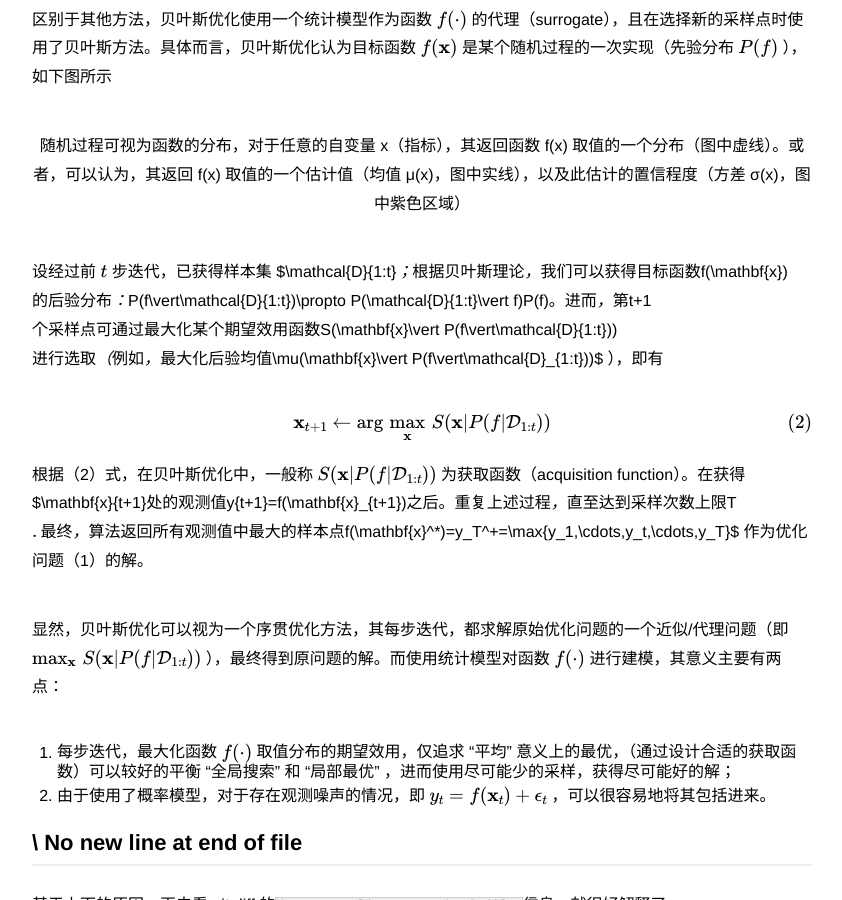
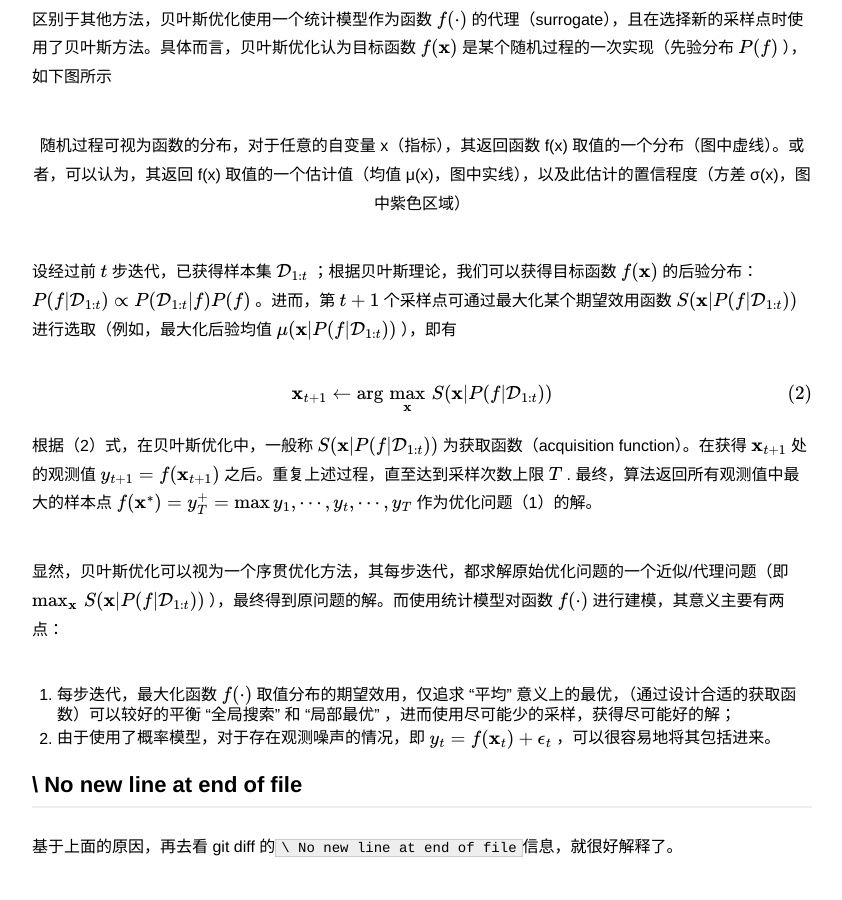
Before and after one commit to jhonhu1994/jhonhu1994.github.io, a Jekyll site: the page built from _posts/2016-05-18-carriage-return-line-feed-new-line-end-file.md, in a window 1280 px wide and 900 px high, scrolled down 974 px. Shown: the whole window, without its empty margins (218-1060 px from the left). Built offline with Jekyll 4.4.1, drawn with Linux system fonts in a browser that asks for light colours; formulas are drawn with MathJax 3.

```diff
--- a/_posts/2016-05-18-carriage-return-line-feed-new-line-end-file.md
+++ b/_posts/2016-05-18-carriage-return-line-feed-new-line-end-file.md
@@ -31,18 +31,18 @@ $$
 
 <center><p><font size="3"><em>随机过程可视为函数的分布，对于任意的自变量 x（指标），其返回函数 f(x) 取值的一个分布（图中虚线）。或者，可以认为，其返回 f(x) 取值的一个估计值（均值 &mu;(x)，图中实线），以及此估计的置信程度（方差 &sigma;(x)，图中紫色区域）</em></font><br/></p></center>
 
-设经过前 $t$ 步迭代，已获得样本集 $\mathcal{D}_{1:t}$ ；根据贝叶斯理论，我们可以获得目标函数 $f(\mathbf{x})$ 的后验分布：$P(f\vert\mathcal{D}_{1:t})\propto P(\mathcal{D}_{1:t}\vert f)P(f)$ 。进而，第 $t+1$ 个采样点可通过最大化某个期望效用函数 $S(\mathbf{x}\vert P(f\vert\mathcal{D}_{1:t}))$ 进行选取（例如，最大化后验均值 $\mu(\mathbf{x}\vert P(f\vert\mathcal{D}_{1:t}))$ ），即有
+设经过前 $t$ 步迭代，已获得样本集 $\mathcal{D}_ {1:t}$ ；根据贝叶斯理论，我们可以获得目标函数 $f(\mathbf{x})$ 的后验分布：$P(f\vert\mathcal{D}_ {1:t})\propto P(\mathcal{D}_ {1:t}\vert f)P(f)$ 。进而，第 $t+1$ 个采样点可通过最大化某个期望效用函数 $S(\mathbf{x}\vert P(f\vert\mathcal{D}_ {1:t}))$ 进行选取（例如，最大化后验均值 $\mu(\mathbf{x}\vert P(f\vert\mathcal{D}_ {1:t}))$ ），即有
 
 $$
 \mathbf{x}_{t+1}\leftarrow\arg\,\max_{\mathbf{x}}\,S(\mathbf{x}\vert P(f\vert\mathcal{D}_{1:t}))\tag{2}
 $$
 
-根据（2）式，在贝叶斯优化中，一般称 $S(\mathbf{x}\vert P(f\vert\mathcal{D}\_{1:t}))$ 为获取函数（acquisition function）。在获得 $\mathbf{x}_{t+1}$ 处的观测值 $y_{t+1}=f(\mathbf{x}_{t+1})$ 之后。重复上述过程，直至达到采样次数上限 $T$ . 最终，算法返回所有观测值中最大的样本点 $f(\mathbf{x}^*)=y_T^+=\max\{y_1,\cdots,y_t,\cdots,y_T\}$ 作为优化问题（1）的解。
+根据（2）式，在贝叶斯优化中，一般称 $S(\mathbf{x}\vert P(f\vert\mathcal{D}_ {1:t}))$ 为获取函数（acquisition function）。在获得 $\mathbf{x}_ {t+1}$ 处的观测值 $y_{t+1}=f(\mathbf{x}_ {t+1})$ 之后。重复上述过程，直至达到采样次数上限 $T$ . 最终，算法返回所有观测值中最大的样本点 $f(\mathbf{x}^*)=y_T^+=\max\{y_1,\cdots,y_t,\cdots,y_T\}$ 作为优化问题（1）的解。
 
-显然，贝叶斯优化可以视为一个序贯优化方法，其每步迭代，都求解原始优化问题的一个近似/代理问题（即 $\max_{\mathbf{x}}\,S(\mathbf{x}\vert P(f\vert\mathcal{D}_{1:t}))$ ），最终得到原问题的解。而使用统计模型对函数 $f(\cdot)$ 进行建模，其意义主要有两点：
+显然，贝叶斯优化可以视为一个序贯优化方法，其每步迭代，都求解原始优化问题的一个近似/代理问题（即 $\max_{\mathbf{x}}\,S(\mathbf{x}\vert P(f\vert\mathcal{D}_ {1:t}))$ ），最终得到原问题的解。而使用统计模型对函数 $f(\cdot)$ 进行建模，其意义主要有两点：
 
 1. 每步迭代，最大化函数 $f(\cdot)$ 取值分布的期望效用，仅追求 “平均” 意义上的最优，（通过设计合适的获取函数）可以较好的平衡 “全局搜索” 和 “局部最优” ，进而使用尽可能少的采样，获得尽可能好的解；
-2. 由于使用了概率模型，对于存在观测噪声的情况，即 $y_t=f(\mathbf{x}_t)+\epsilon_t$ ，可以很容易地将其包括进来。
+2. 由于使用了概率模型，对于存在观测噪声的情况，即 $y_t=f(\mathbf{x}_ t)+\epsilon_t$ ，可以很容易地将其包括进来。
 
 ## \ No new line at end of file
 
```
